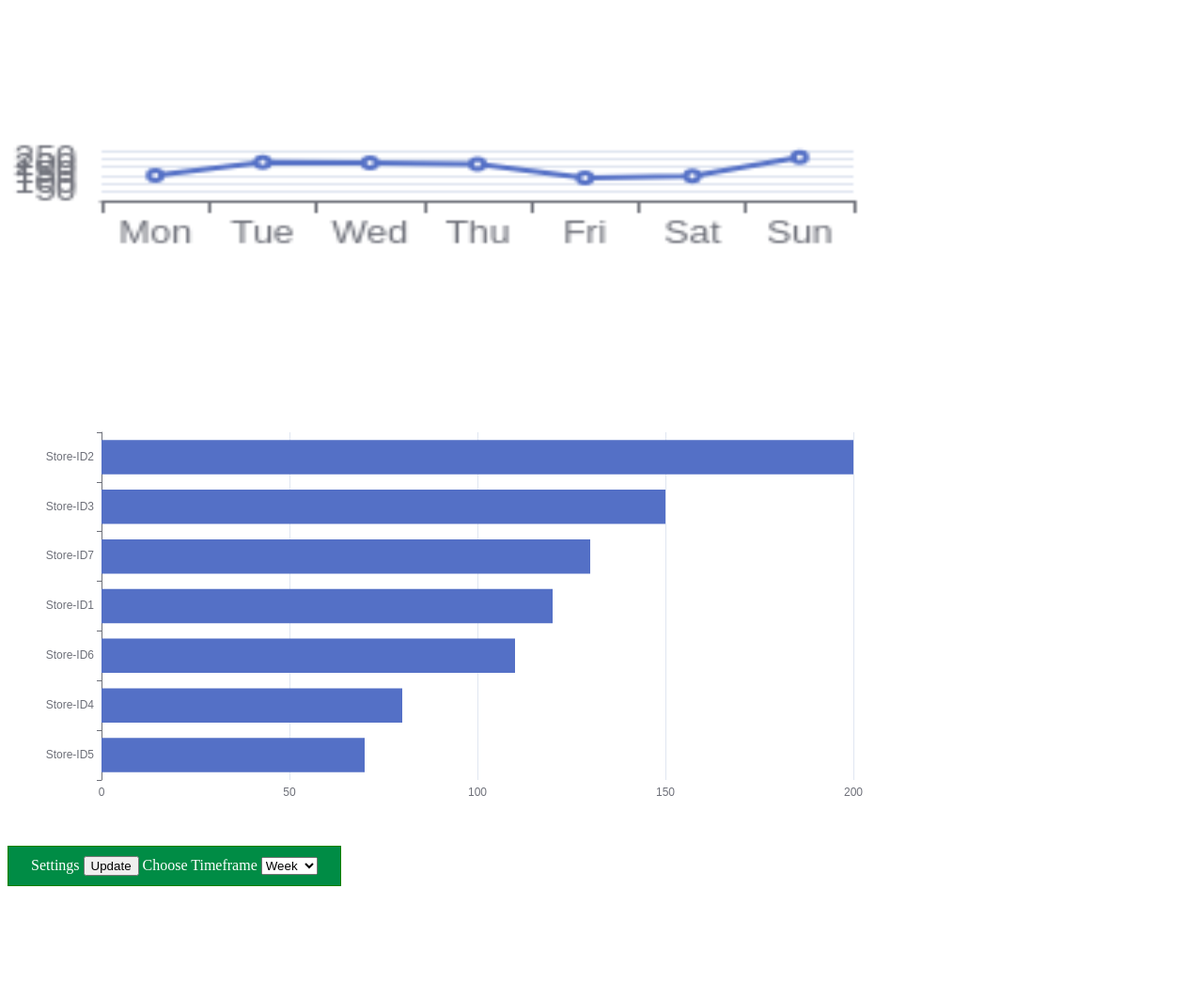
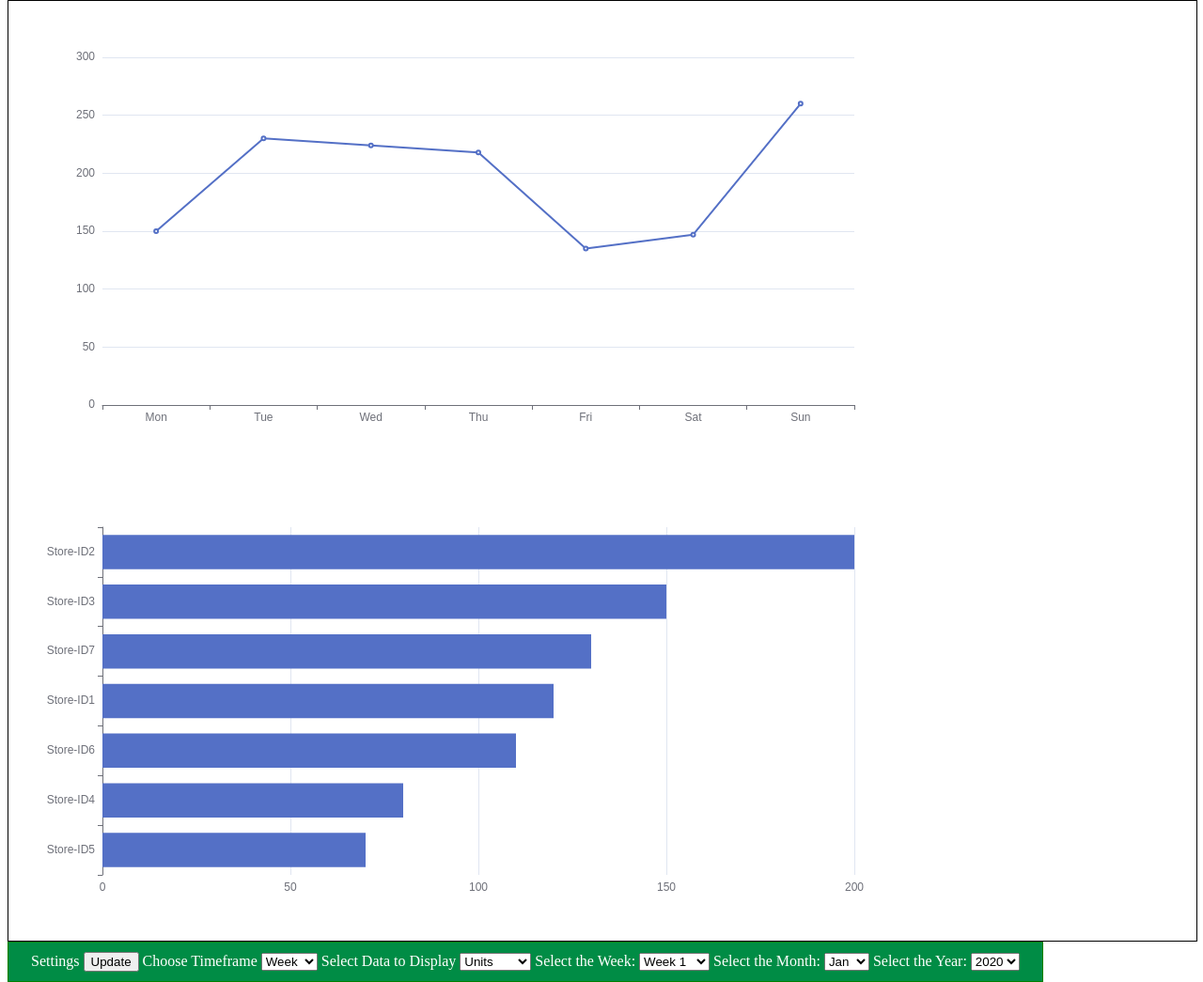
Before and after one commit to Ansonini/Prog_Lab_2024_Group_1, a PHP site: page /Frontend/over-view.html in a window 1280 px wide. Shown: the part 103-1148 px from the top of the page at 94% size. Before the commit the page ends 1046 px from the top, so only its background shows below. Run offline with PHP 8.4, Linux system fonts and the light colour scheme; a stand-in replaces the project's code that opens the database connection.

Commit message:
Working on the implementation of the backend data. However added the layout of how the site should look

```diff
--- a/app/Frontend/css/over-view.css
+++ b/app/Frontend/css/over-view.css
@@ -10,18 +10,21 @@ header-text {
     text-align: center;
 }
 .chart-container {
+    border: 1px solid black;
     display: flex;
     flex-wrap: wrap;
     width: 100%;
 }
 
 #line-chart-sales{
+    border: 1px solid grey;
     flex: 0 1 auto;
     margin: 10px;
     width: 1000px;
     height: 400px;
 }
 #stores-sold {
+    border: 1px solid grey;
     flex: 0 1 auto;
     margin: 20px;
     width: 100%;
--- a/app/Frontend/javascript/over-view.js
+++ b/app/Frontend/javascript/over-view.js
@@ -22,149 +22,11 @@ function lineChartSales() {
     };
 
     overallSold.setOption(option);
+    option && overallSold.setOption(option);
+    overallSold.resize({width: 1000, height: 500})
 
-    window.addEventListener('resize', function () {
-        overallSold.resize({width: 1000, height: 500});
-    });
 }
-/*  // trying to fetch data from the database to display in the echarts line chart
-    const overallSold = echarts.init(document.getElementById('line-chart-sales'));
-    fetch('app/Backend/phpQueries/pizzaBoughtTogethers.php')
-        .then(response => response.json())
-        .then(data => {
-            var option = {
-                title: {
-                    text: 'Number of Pizzas Sold',
-                    left: 'center'
-                },
-                xAxis: {
-                    type: 'category',
-                    data: ['Mon', 'Tue', 'Wed', 'Thu', 'Fri', 'Sat', 'Sun']
-                },
-                yAxis: {
-                    type: 'value',
-                    min: 0
-                },
-                series: [
-                    {
-                        data: data,
-                        type: 'line'
-                    }
-                ]
-            };
-            overallSold.setOption(option);
-        })
-        .catch(error => {
-            console.error('Error:', error);
-        });
-}
-
-
-             old test code using the Chart.js framework instead of echarts
-           var ctx = document.getElementById('line-chart-sales').getContext('2d');
-           new Chart(ctx, {
-               type: 'bar',
-               data: {
-                   labels: ['Sunday', 'Monday', 'Tuesday', 'Wednesday', 'Thursday', 'Friday', 'Saturday'],
-                   datasets: [{
-                       label: 'Number of Pizzas Sold',
-                       data: [12, 19, 3, 5, 2, 3, 9],
-                       backgroundColor: [
-                           'rgba(54, 162, 235, 0.2)',
-                       ],
-                       borderColor: [
-                           'rgba(54, 162, 235, 1)',
-                       ],
-                       borderWidth: 1
-                   }]
-               },
-               options: {
-                   responsive: true,
-                   maintainAspectRatio: true,
-                   aspectRatio: 2.5,
-                   scales: {
-                       yAxes: [{
-                           ticks: {
-                               beginAtZero: true
-                           }
-                       }]
-                   }
-               }
-           });
-
-       }*/
-
 function storesBarChart(){
-    var sortedBarchartStores = echarts.init(document.getElementById('stores-sold'));
-    var option = {
-        dataset: [
-            {
-                dimensions: ['storeID','score'],
-                source: [
-                    ['Store-1',314],
-                    ['Store-2',351],
-                    ['Store-3',287],
-                    ['Store-4',219],
-                    ['Store-5',253],
-                    ['Store-6',165],
-                    ['Store-7',318],
-                    ['Store-8',366]
-                ]
-            },
-            {
-                transform: {
-                    type: 'sort',
-                    config: { dimension: 'score', order: 'desc' }
-                }
-            }
-        ],
-        xAxis: {
-            type: 'category',
-            axisLabel: { interval: 0, rotate: 30 }
-        },
-        yAxis: {},
-        series: {
-            type: 'bar',
-            encode: { x: 'name', y: 'score' },
-            datasetIndex: 1
-        }
-    };
-
-    option && sortedBarchartStores.setOption(option);
-    /* old test code using the Chart.js framework instead of echarts
-   var ctx = document.getElementById('stores-sold').getContext('2d');
-   new Chart(ctx, {
-       type: 'bar',
-       data: {
-           labels: ['Store 1', 'Store 2', 'Store 3', 'Store 4', 'Store 5'],
-           datasets: [{
-               label: 'Number of Pizzas Sold',
-               data: [12, 19, 3, 5, 2],
-               backgroundColor: [
-                   'rgba(54, 162, 235, 0.2)',
-               ],
-               borderColor: [
-                   'rgba(54, 162, 235, 1)',
-               ],
-               borderWidth: 1
-           }]
-       },
-       options: {
-           responsive: true,
-           maintainAspectRatio: true,
-           aspectRatio: 2.5,
-           scales: {
-               yAxes: [{
-                   ticks: {
-                       beginAtZero: true
-                   }
-               }]
-           }
-       }
-   });*/
-}
-
-function testfunc() {
     var sortedBarchartStores = echarts.init(document.getElementById('stores-sold'));
 
     // Original data
@@ -202,3 +64,34 @@ function testfunc() {
     option && sortedBarchartStores.setOption(option);
     sortedBarchartStores.resize({width: 1000, height: 500})
 }
+// tes Function used to test out changes on graphs
+function testfunc(data) {
+    var keys = Object.keys(data[0]);
+    var labelField = keys[0];
+    var valueField = keys[1];
+
+    const overallSold = echarts.init(document.getElementById('line-chart-sales'));
+
+    const storeData = data.map(item => item[labelField]);
+    const categories = data.map(item => item[valueField]);
+
+    var option = {
+        xAxis: {
+            type: 'category',
+            data: categories
+        },
+        yAxis: {
+            type: 'value'
+        },
+        series: [
+            {
+                data: storeData,
+                type: 'line'
+            },
+        ]
+    };
+
+    overallSold.setOption(option);
+    option && overallSold.setOption(option);
+    overallSold.resize({width: 1000, height: 500})
+}
--- a/app/Frontend/over-view.html
+++ b/app/Frontend/over-view.html
@@ -15,21 +15,71 @@
 </header>
 
 <!-- <body> -->
-<body onload="lineChartSales();testfunc();">
+<!-- loading the javascript files functions -->
+<body onload="lineChartSales();storesBarChart();">
+
 <div class="sold-Overview">
     <!-- <sub-header-text>Pizzas Sold</sub-header-text> -->
     <div class="chart-container">
         <canvas id="line-chart-sales"></canvas>
         <canvas id="stores-sold"></canvas>
     </div>
+
     <div class="setting-btn-container">
+        <!-- Button row to change the graphs -->
         <setting-button-header>Settings</setting-button-header>
         <button class="btn" onclick="lineChartSales()">Update</button>
+        <!-- choose the time frame -->
         <label for="sold-time">Choose Timeframe</label>
         <select id="sold-time">
             <option value="week">Week</option>
             <option value="month">Month</option>
             <option value="year">Year</option>
+        </select>
+        <!-- choose what Data will be visualized by the Graphs -->
+        <label for="data-display">Select Data to Display</label>
+        <select id="data-display">
+            <option value="units">Units</option>
+            <option value="revenue">Revenue</option>
+        </select>
+
+        <!-- if time is week, show the week selection dropdown -->
+        <label for="weekDropdown">Select the Week:</label>
+        <select id="weekDropdown">
+            <!-- Generate week options from the first week (1) of the year until the last week of the year (52) -->
+            <!-- ignoring leap years for simplicity even though year 2020 is a leap year-->
+            <script>
+                for (let i = 1; i <= 52; i++) {
+                    document.write('<option value="' + i + '">' + "Week " + i + '</option>');
+                }
+            </script>
+        </select>
+        <!-- if time is month, show the month selection dropdown -->
+        <label for="monthDropdown">Select the Month:</label>
+        <select id="monthDropdown">
+            <option value="1">Jan</option>
+            <option value="2">Feb</option>
+            <option value="3">Mar</option>
+            <option value="4">Apr</option>
+            <option value="5">May</option>
+            <option value="6">Jun</option>
+            <option value="7">Jul</option>
+            <option value="8">Aug</option>
+            <option value="9">Sep</option>
+            <option value="10">Oct</option>
+            <option value="11">Nov</option>
+            <option value="12">Dec</option>
+        </select>
+
+        <!-- if time is year, show the year selection dropdown -->
+        <label for="yearDropdown">Select the Year:</label>
+        <select id="yearDropdown">
+            <option value="2020">2020</option>
+            <option value="2021">2021</option>
+            <option value="2022">2022</option>
+        </select>
+
+
     </div>
 </div>
 <canvas id="line-chart-pizza-sold"></canvas>
```
Lines whose indentation alone changed are shown as unchanged.
